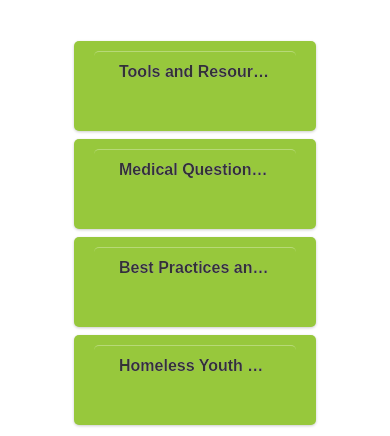
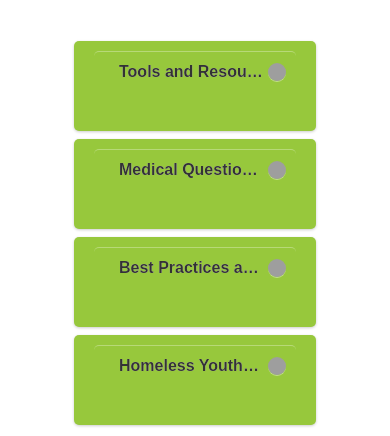
Before and after one commit to arjuntr88/SDP, a plain HTML site: page www/homePage.html in a window 390 px wide. Shown: the part 315-751 px from the top of the page. Drawn offline with Linux system fonts and the light colour scheme; grey boxes are pictures that could not be loaded.

Commit message:
Changed buttons styling

```diff
--- a/www/homePage.html
+++ b/www/homePage.html
@@ -27,21 +27,21 @@
 
                 <!-- Create tools and resources button -->
                 <div id="toolsResBar" class="mainBar">
-                    <a class="homePageButton" href="./toolsResources.html" rel="external" data-role="button">Tools and Resources &gt;</a>
+                    <a class="homePageButton" href="./toolsResources.html" rel="external" data-role="button" data-icon="arrow-r" data-iconpos="right">Tools and Resources </a>
                 </div>
 
                 <!-- Create medical questionnaire button -->
                 <div id="medQuestBar" class="mainBar">
-                    <a class="homePageButton" href="./confidentialityText.html" rel="external" data-role="button">Medical Questionare &gt;</a>
+                    <a class="homePageButton" href="./confidentialityText.html" rel="external" data-role="button" data-icon="arrow-r" data-iconpos="right">Medical Questionare </a>
                 </div>
 
                 <!-- Best practices/provider resources button -->
                 <div id="bestPractBar" class="mainBar">
-                    <a class="homePageButton" href="#" rel="external" data-role="button">Best Practices and provider resources &gt;</a>
+                    <a class="homePageButton" href="#" rel="external" data-role="button" data-icon="arrow-r" data-iconpos="right">Best Practices and provider resources </a>
                 </div>
 
                 <div id="homelessYouthBar" class="mainBar">
-                    <a class="homePageButton" href="#" rel="external" data-role="button">Homeless Youth data &gt;</a>
+                    <a class="homePageButton" href="#" rel="external" data-role="button" data-icon="arrow-r" data-iconpos="right">Homeless Youth data </a>
                 </div>
 
             </div>
```
